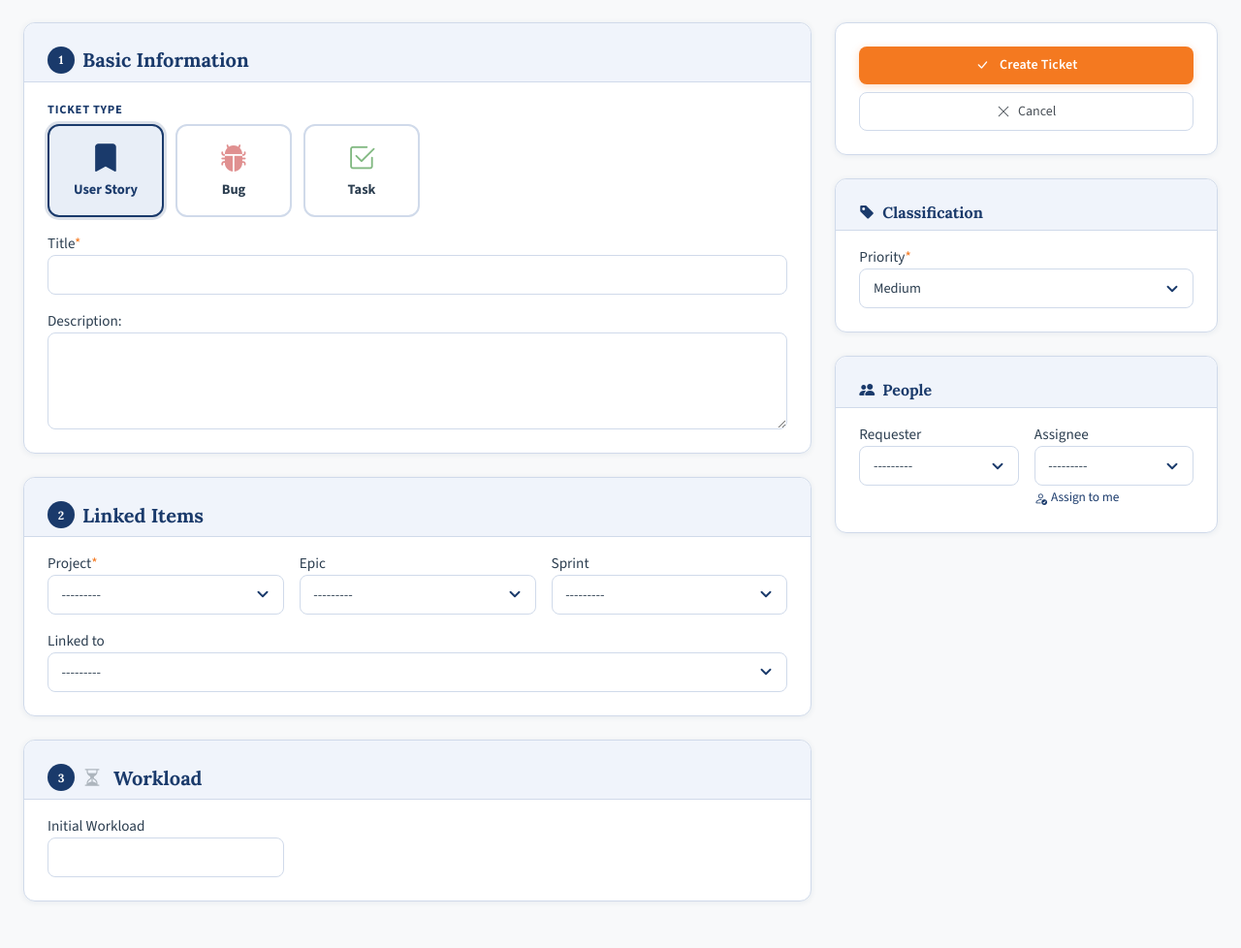
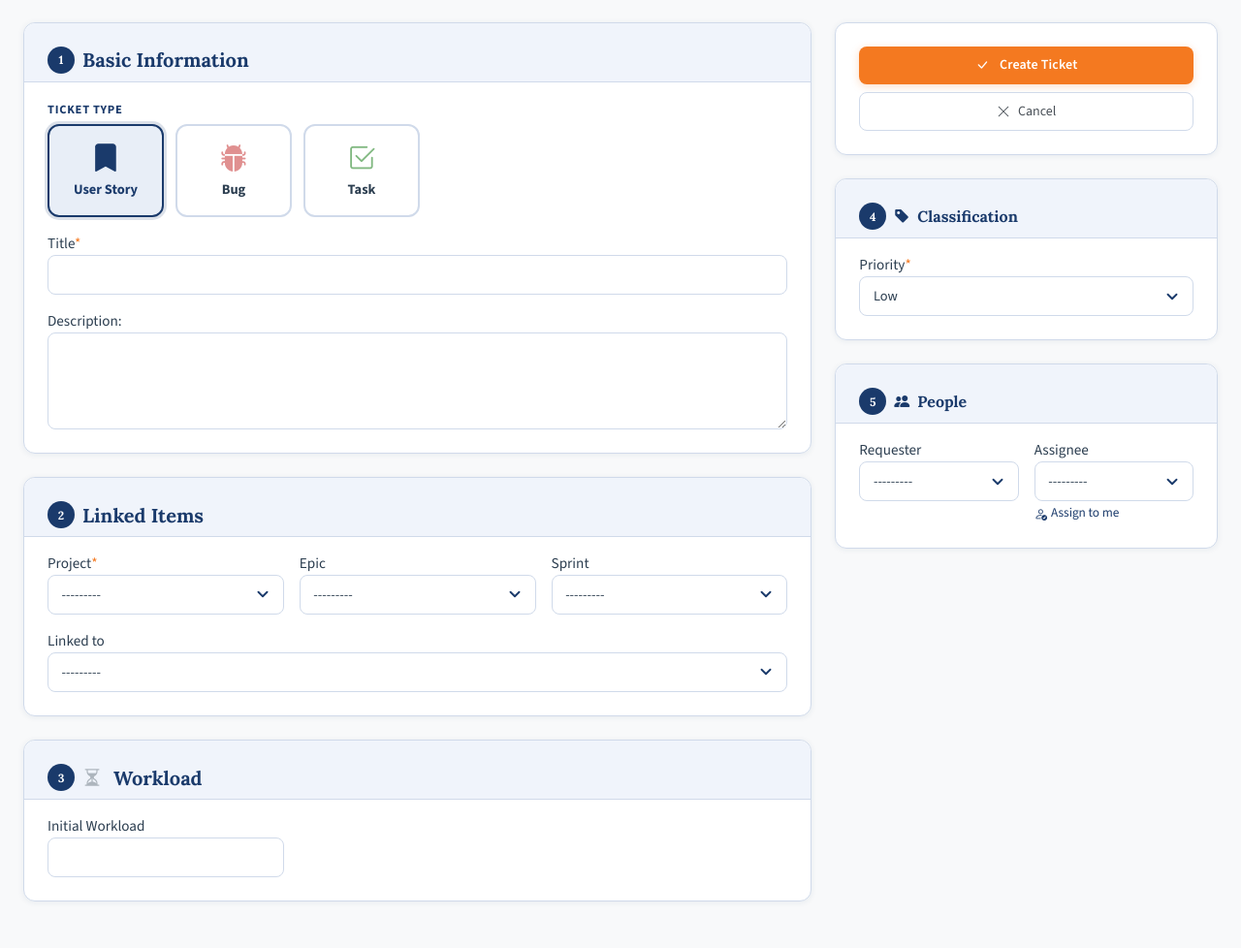
Before and after one commit to Yanekiii/JIRA, a Django app: page /ticket/new/ in a window 1280 px wide. Shown: the part 155-1133 px from the top of the page at 97% size. Run offline with Django 3.2, Linux system fonts and the light colour scheme; the visitor is signed in with stand-in values (Sample User, id 1); data comes from the database, SQL or seed files in the repository; data that the repository does not hold is empty; some libraries are stand-ins or nearby versions.

Commit message:
ticket et epic
priorités et numéroter

```diff
--- a/ProjectJira-main/django_project/blog/models.py
+++ b/ProjectJira-main/django_project/blog/models.py
@@ -93,7 +93,7 @@ class Epic(models.Model):
     title       = models.CharField(max_length=200)
     description = models.TextField(blank=True)
     status      = models.CharField(max_length=20, choices=STATUS_CHOICES, default='active')
-    priority    = models.CharField(max_length=10, choices=PRIORITY_CHOICES, default='medium')
+    priority    = models.CharField(max_length=10, choices=PRIORITY_CHOICES, default='low')
     color       = models.CharField(max_length=7, default='#6366f1')
     start_date  = models.DateField(null=True, blank=True)
     end_date    = models.DateField(null=True, blank=True)
@@ -143,7 +143,7 @@ class Ticket(models.Model):
     description = models.TextField(blank=True)
     status      = models.CharField(max_length=20, choices=STATUS_CHOICES, default='new')
 
-    priority    = models.CharField(max_length=10, choices=PRIORITY_CHOICES, default='medium')
+    priority    = models.CharField(max_length=10, choices=PRIORITY_CHOICES, default='low')
 
     reporter = models.ForeignKey(
         User, on_delete=models.CASCADE,
--- a/ProjectJira-main/django_project/blog/templates/blog/post_form.html
+++ b/ProjectJira-main/django_project/blog/templates/blog/post_form.html
@@ -146,6 +146,8 @@
         <div class="card border-0 shadow-sm rounded-4 mb-4">
           <div class="card-header bg-white border-0 px-4 pt-4 pb-2">
             <h6 class="fw-bold mb-0 d-flex align-items-center gap-2">
+              <span class="bg-primary text-white rounded-circle d-inline-flex align-items-center justify-content-center"
+                style="width:28px;height:28px;font-size:0.75rem;">4</span>
               <i class="bi bi-tag-fill text-primary"></i> Classification
             </h6>
           </div>
@@ -162,6 +164,8 @@
         <div class="card border-0 shadow-sm rounded-4 mb-4">
           <div class="card-header bg-white border-0 px-4 pt-4 pb-2">
             <h6 class="fw-bold mb-0 d-flex align-items-center gap-2">
+              <span class="bg-primary text-white rounded-circle d-inline-flex align-items-center justify-content-center"
+                style="width:28px;height:28px;font-size:0.75rem;">5</span>
               <i class="bi bi-people-fill text-primary"></i> People
             </h6>
           </div>
```
